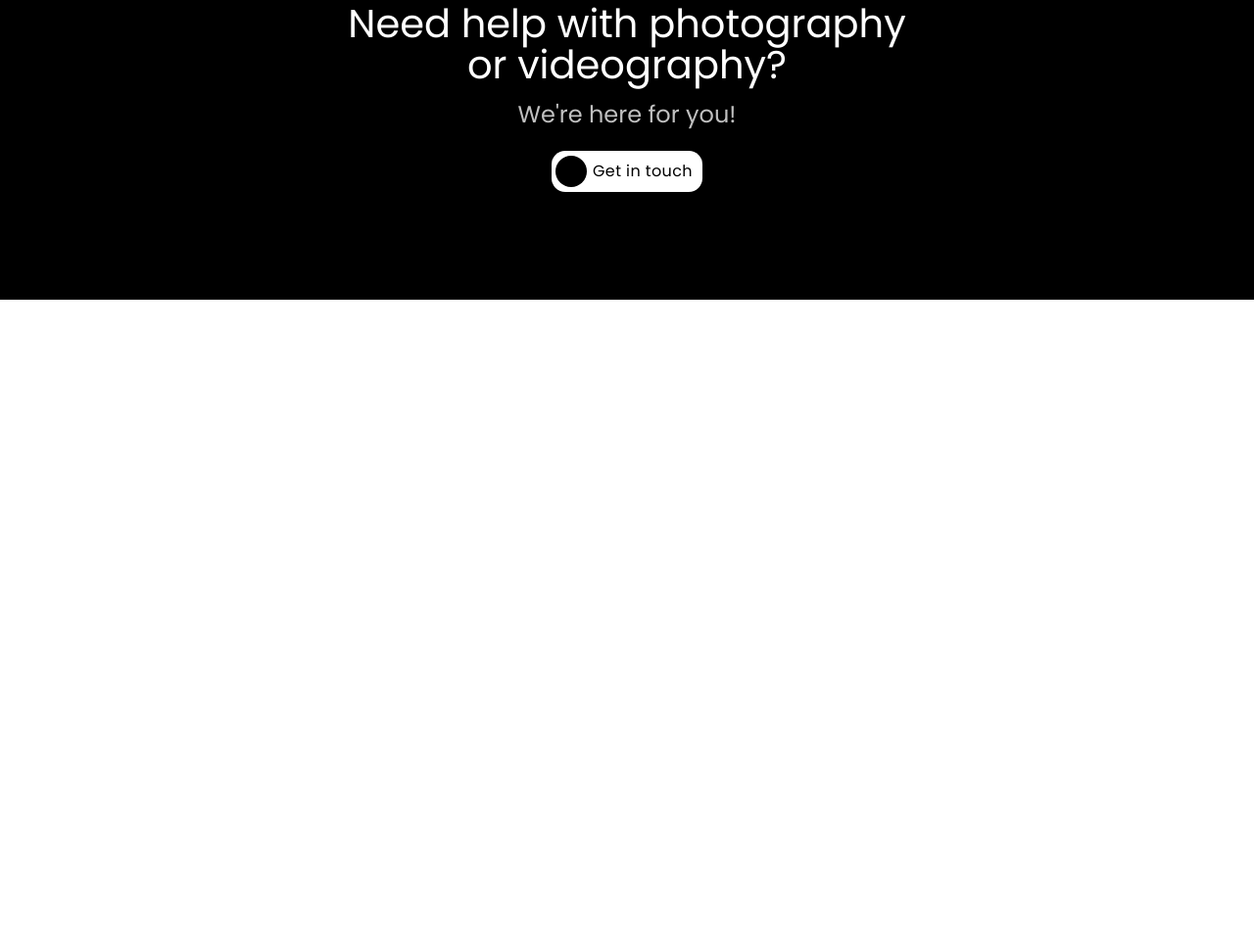
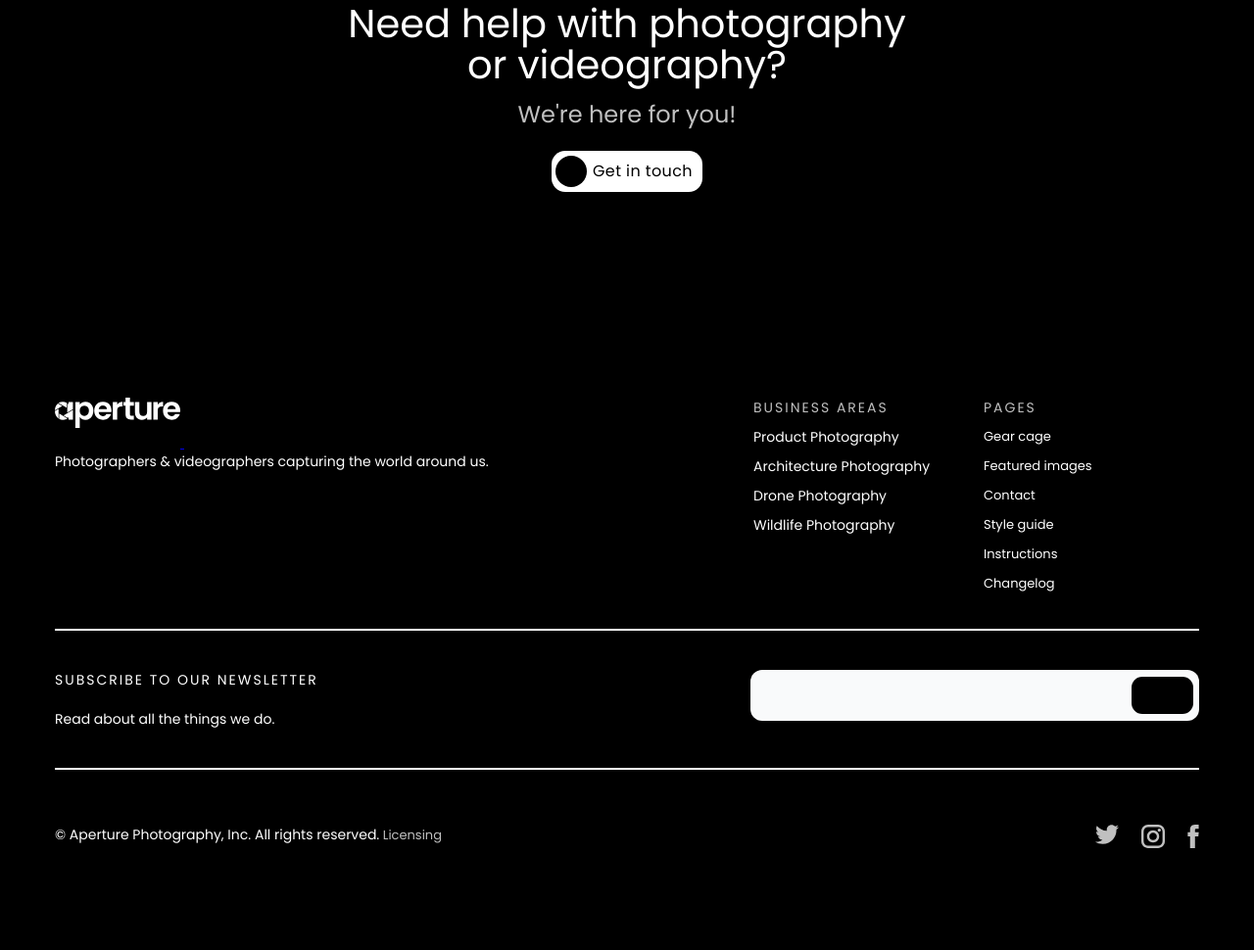
Before and after one commit to stanlocktop/aperture, a plain HTML site: page index.html in a window 1280 px wide. Shown: the part 5289-6259 px from the top of the page at 98% size. Before the commit the page ends 5595 px from the top, so only its background shows below. Drawn offline with Linux system fonts and the light colour scheme.

Commit message:
add footer

```diff
--- a/css/style.css
+++ b/css/style.css
@@ -491,3 +491,136 @@ header nav ul li:last-of-type a{
     background-image: url("../images/decor_4.svg");
     width: 10px;
 }
+                    /*Footer*/
+footer {
+    background-color: black;
+    padding: 100px 0;
+}
+
+footer .container {
+    max-width: 1168px;
+    margin: auto;
+    display: flex;
+    justify-content: space-between;
+}
+
+footer .container:nth-child(1) .business_areas {
+    font-family: 'Poppins';
+    font-style: normal;
+    font-weight: 400;
+    font-size: 14px;
+    line-height: 20px;
+    letter-spacing: 2px;
+    text-transform: uppercase;
+    color: #C0C0C0;
+}
+
+footer .container:nth-child(1) .right_first li {
+    margin-bottom: 10px;
+}
+
+footer .container:nth-child(1) .left_first img {
+    margin-bottom: 20px;
+}
+
+footer .container:nth-child(2) .left_first h4 {
+    font-family: 'Poppins';
+    font-style: normal;
+    font-weight: 400;
+    font-size: 14px;
+    line-height: 20px;
+    letter-spacing: 2px;
+    text-transform: uppercase;
+    color: #FFFFFF;
+    margin-bottom: 20px;
+}
+
+footer .container:nth-child(2) {
+    border-top: solid 2px white;
+    border-bottom: solid 2px white;
+    padding: 40px 0;
+    margin-top: 26px;
+}
+
+footer .container:nth-child(1) .business a {
+    font-family: 'Poppins';
+    font-style: normal;
+    font-weight: 400;
+    font-size: 14px;
+    line-height: 20px;
+    color: #FFFFFF;
+}
+
+footer .container:nth-child(1) .pages a {
+    font-family: 'Poppins';
+    font-style: normal;
+    font-weight: 400;
+    font-size: 13px;
+    line-height: 20px;
+    color: #FFFFFF;
+}
+
+footer .container:nth-child(3) {
+    padding-top: 56px;
+}
+
+footer .container:nth-child(3) .left_first a {
+    text-decoration: none;
+    font-family: 'Poppins';
+    font-style: normal;
+    font-weight: 400;
+    font-size: 13px;
+    line-height: 20px;
+    color: #C0C0C0;
+}
+.right_first ul {
+    list-style: none;
+}
+
+.right_first ul li a {
+    text-decoration: none;
+}
+
+footer .right_first {
+    display: flex;
+}
+
+footer .right_first ul {
+    min-width: 220px;
+    margin-left: 15px;
+}
+
+footer form {
+    width: 100%;
+    max-width: 458px;
+    background: #F9FAFB;
+    border-radius: 12px;
+    display: flex;
+    justify-content: space-between;
+    align-items: center;
+    padding-right: 6px;
+    box-sizing: border-box;
+    height: 52px;
+}
+
+footer form input {
+    line-height: 52px;
+    border: none;
+    background-color: transparent;
+    width: 80%;
+}
+
+footer form button {
+    width: 63px;
+    height: 38px;
+    background: #000000;
+    border-radius: 11px;
+    border: none;
+    cursor: pointer;
+}
+
+.icons_footer {
+    width: 106px;
+    display: flex;
+    justify-content: space-between;
+}
--- a/index.html
+++ b/index.html
@@ -150,7 +150,7 @@
             <li>Sweden</li>
         </ul>
     </section>
-                             <!--  <Leafs>-->
+    <!--  <Leafs>-->
     <section class="leafs">
         <article class="container_leafs">
             <div>
@@ -172,13 +172,13 @@
             <h4>Trusted by your favourite companies</h4>
             <div class="past">
                 <a href="#">
-                    <img src="images/logotip_1.svg" alt= "logo1">
+                    <img src="images/logotip_1.svg" alt="logo1">
                 </a>
                 <a href="#">
-                    <img src="images/logotip_2.svg" alt ="logo2">
+                    <img src="images/logotip_2.svg" alt="logo2">
                 </a>
                 <a href="#">
-                    <img src="images/logotip_3.svg" alt= "logo3">
+                    <img src="images/logotip_3.svg" alt="logo3">
                 </a>
                 <a href="#">
                     <img src="images/logotip_4.svg" alt="logo4">
@@ -213,5 +213,88 @@
         </article>
     </section>
 </main>
+                        <!--<FOOTER>-->
+<footer>
+    <div class="container">
+        <div class="left_first">
+            <a href="#">
+                <img src="images/logo.svg" alt="logo">
+            </a>b
+            <p>Photographers & videographers capturing the world around us.
+            </p>
+        </div>
+        <div class="right_first">
+            <ul class="business">
+                <li class="business_areas">Business areas</li>
+                <li>
+                    <a href="#">Product Photography</a>
+                </li>
+                <li>
+                    <a href="#">Architecture Photography</a>
+                </li>
+                <li>
+                    <a href="#">Drone Photography</a>
+                </li>
+                <li>
+                    <a href="#">Wildlife Photography</a>
+                </li>
+            </ul>
+            <ul class="pages">
+                <li class="business_areas">Pages</li>
+                <li>
+                    <a href="#">Gear cage</a>
+                </li>
+                <li>
+                    <a href="#">Featured images</a>
+                </li>
+                <li>
+                    <a href="#">Contact</a>
+                </li>
+                <li>
+                    <a href="#">Style guide</a>
+                </li>
+                <li>
+                    <a href="#">Instructions</a>
+                </li>
+                <li>
+                    <a href="#">Changelog</a>
+                </li>
+            </ul>
+        </div>
+    </div>
+    <div class="container">
+        <div class="left_first">
+            <h4>Subscribe to our newsletter</h4>
+            <p>Read about all the things we do.</p>
+        </div>
+        <form action="" method="post" name="subscribe">
+            <input type="email" name="email">
+            <button type="submit"></button>
+        </form>
+    </div>
+    <div class="container">
+        <div class="left_first">
+            <p>© Aperture Photography, Inc. All rights reserved.<a href="#"> Licensing</a>
+            </p>
+        </div>
+        <ul class="icons_footer">
+            <li>
+                <a href="#" title="twitter" target="_blank">
+                    <img src="images/twitter.svg" alt="twitter">
+                </a>
+            </li>
+            <li>
+                <a href="#" title="instagram" target="_blank">
+                    <img src="images/insta.svg" alt="instagram">
+                </a>
+            </li>
+            <li>
+                <a href="#" title="facebook" target="_blank">
+                    <img src="images/facebook.svg" alt="facebook">
+                </a>
+            </li>
+        </ul>
+    </div>
+</footer>
 </body>
 </html>
```
Also changed, not shown: images/facebook.svg (added), images/insta.svg (added), images/twitter.svg (added).
